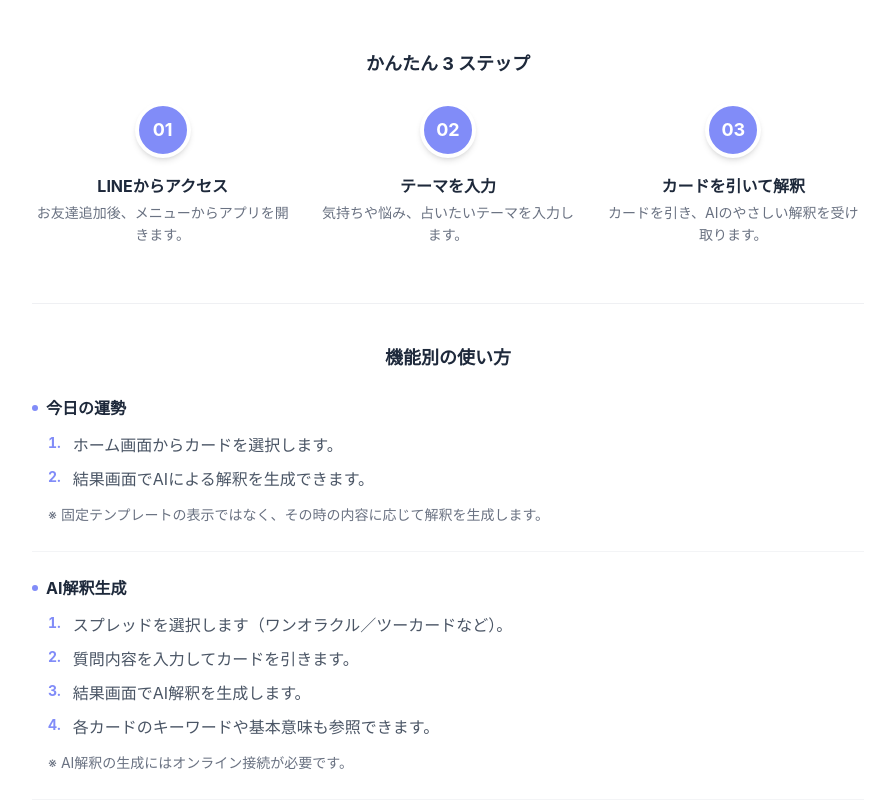
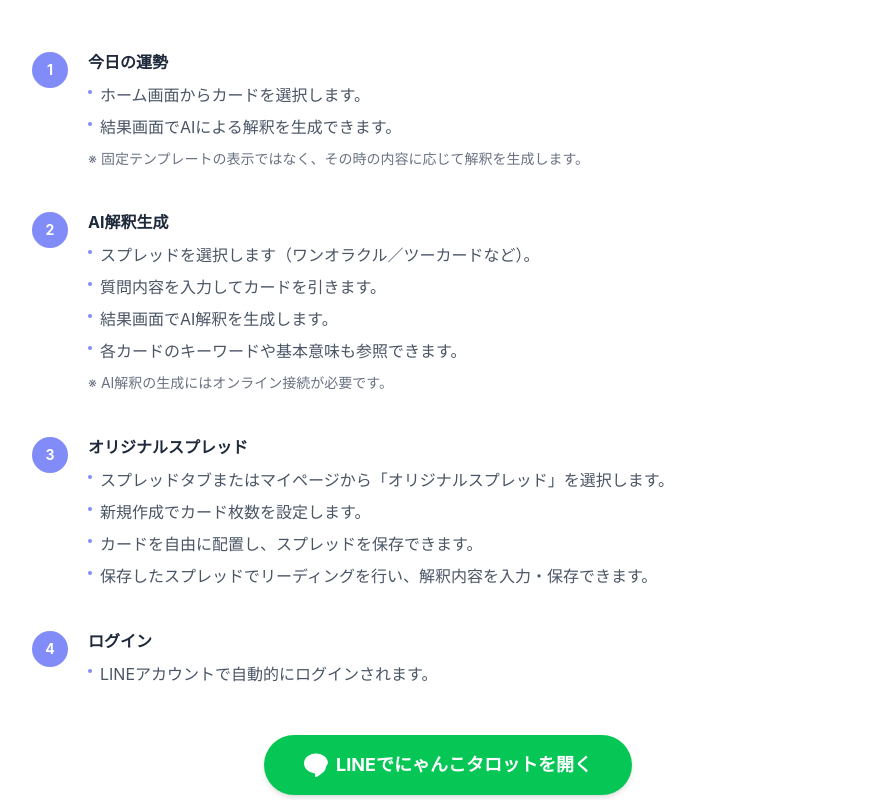
Before and after one commit to Iris233455/hontosozo, a React (Vite) app in the folder Nyanko-tarot/tarot-landing/: page / in a window 1280 px wide. Shown: the part 4180-4980 px from the top of the page, without its empty margins (192-1087 px from the left). Built offline with nearby package versions, Linux system fonts and the light colour scheme; no server answers.

Commit message:
Simplify usage guide to numbered list layout
Remove the 3-step quick-start and sub-headings, present all guide items as a clean numbered list with circle badges for a minimal look.

Made-with: Cursor

```diff
--- a/Nyanko-tarot/tarot-landing/src/App.tsx
+++ b/Nyanko-tarot/tarot-landing/src/App.tsx
@@ -335,49 +335,28 @@ const App: FC = () => {
               ※ 本アプリはエンターテインメントおよび自己探求を目的としたツールです。
             </p>
 
-            {/* かんたん 3 ステップ */}
-            <h4 className="text-lg font-bold text-brand-navy mb-6 text-center">かんたん 3 ステップ</h4>
-            <div className="flex flex-col md:flex-row gap-6 justify-center items-stretch mb-14 relative">
-              <div className="hidden md:block absolute top-[28px] left-[15%] right-[15%] h-px bg-gray-200/60 -z-10" />
-              {[
-                { step: "01", title: "LINEからアクセス", desc: "お友達追加後、メニューからアプリを開きます。" },
-                { step: "02", title: "テーマを入力", desc: "気持ちや悩み、占いたいテーマを入力します。" },
-                { step: "03", title: "カードを引いて解釈", desc: "カードを引き、AIのやさしい解釈を受け取ります。" },
-              ].map((item, idx) => (
-                <div key={idx} className="flex-1 text-center">
-                  <div className="w-14 h-14 mx-auto bg-brand-lavender-dark text-white rounded-full flex items-center justify-center font-bold text-lg mb-4 shadow-md border-4 border-white">
-                    {item.step}
+            <div className="space-y-10">
+              {appUsageGuides.map((guide, guideIdx) => (
+                <div key={guide.title} className="flex gap-5">
+                  <div className="flex-shrink-0 w-9 h-9 rounded-full bg-brand-lavender-dark text-white text-sm font-bold flex items-center justify-center mt-0.5">
+                    {guideIdx + 1}
                   </div>
-                  <h5 className="text-base font-bold mb-1">{item.title}</h5>
-                  <p className="text-gray-500 text-sm leading-relaxed">{item.desc}</p>
-                </div>
-              ))}
-            </div>
-
-            <div className="border-t border-gray-200/60 pt-10">
-              <h4 className="text-lg font-bold text-brand-navy mb-6 text-center">機能別の使い方</h4>
-
-              <div className="divide-y divide-gray-100">
-                {appUsageGuides.map((guide) => (
-                  <div key={guide.title} className="py-6 first:pt-0 last:pb-0">
-                    <h4 className="text-base font-bold text-brand-navy mb-3 flex items-center gap-2">
-                      <span className="w-1.5 h-1.5 rounded-full bg-brand-lavender-dark flex-shrink-0" />
-                      {guide.title}
-                    </h4>
-                    <ol className="space-y-2 pl-4">
-                      {guide.steps.map((step, idx) => (
-                        <li key={step} className="flex items-start gap-3 text-gray-600 leading-relaxed">
-                          <span className="flex-shrink-0 text-sm font-bold text-brand-lavender-dark tabular-nums mt-px">{idx + 1}.</span>
+                  <div className="flex-1 min-w-0">
+                    <h4 className="text-base font-bold text-brand-navy mb-2">{guide.title}</h4>
+                    <ul className="space-y-1.5">
+                      {guide.steps.map((step) => (
+                        <li key={step} className="text-gray-600 leading-relaxed flex items-start gap-2">
+                          <span className="text-brand-lavender-dark mt-2 flex-shrink-0 w-1 h-1 rounded-full bg-current" />
                           <span>{step}</span>
                         </li>
                       ))}
-                    </ol>
+                    </ul>
                     {guide.note ? (
-                      <p className="mt-3 pl-4 text-sm text-gray-500 leading-relaxed">※ {guide.note}</p>
+                      <p className="mt-2 text-sm text-gray-500 leading-relaxed">※ {guide.note}</p>
                     ) : null}
                   </div>
-                ))}
-              </div>
+                </div>
+              ))}
             </div>
 
             <div className="text-center mt-12">
```
